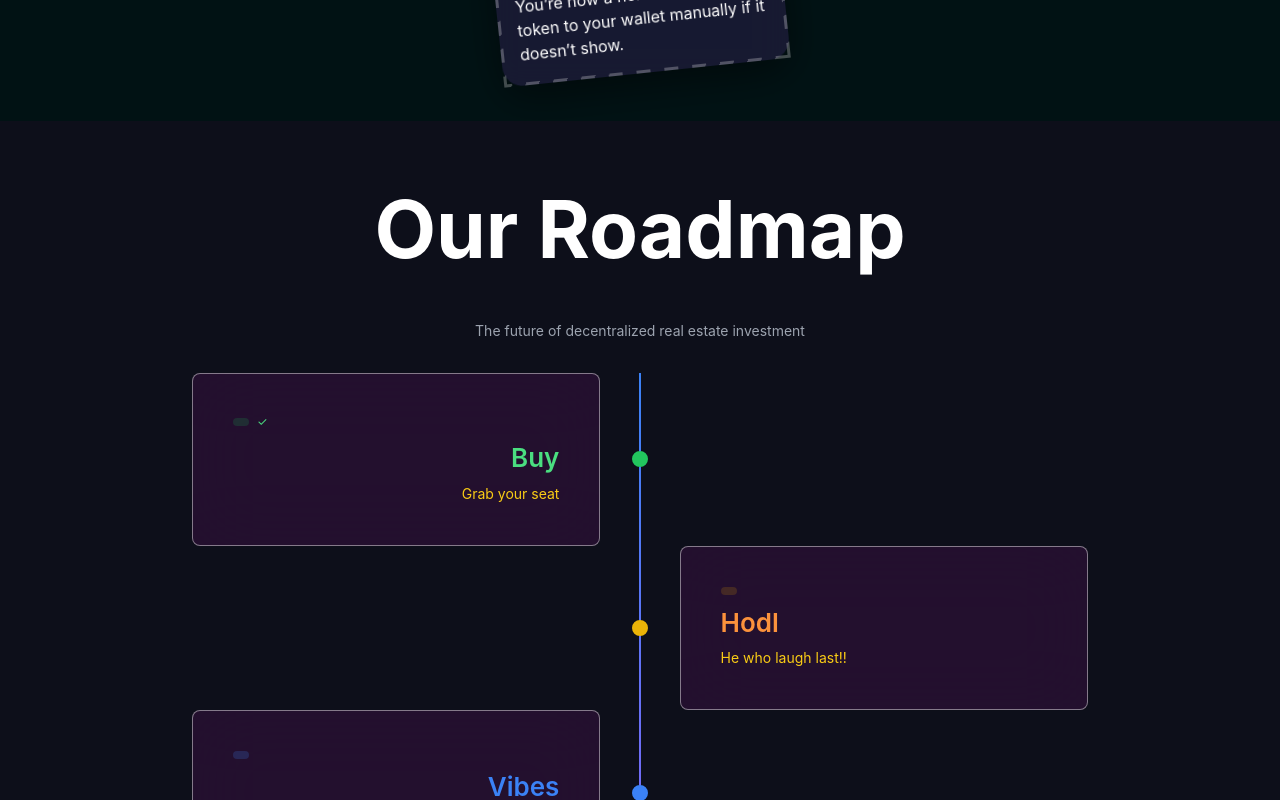
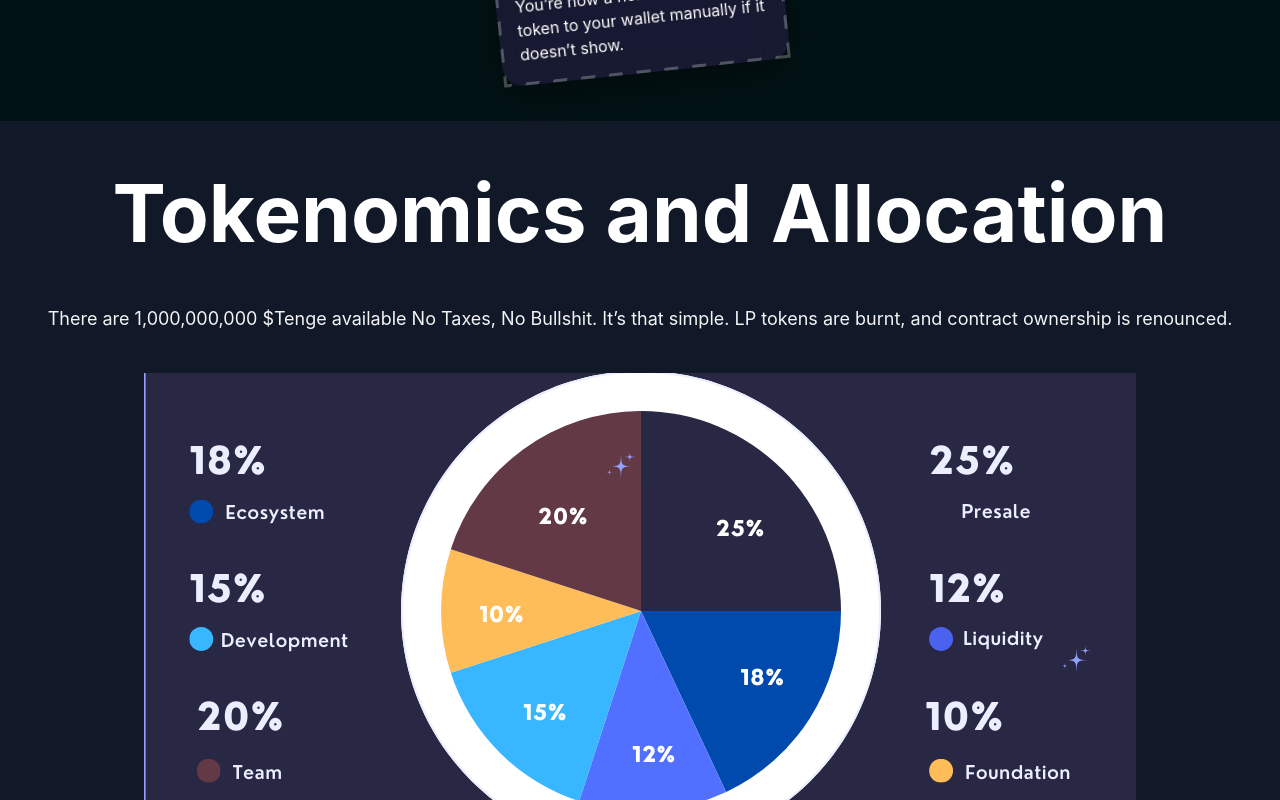
Before and after one commit to solomonarts/tengeproj, a React (Create React App) app: page / in a window 1280 px wide. Shown: the part 4040-4840 px from the top of the page. Built offline with nearby package versions, Linux system fonts and the light colour scheme.

Commit message:
no roadmap

```diff
--- a/src/App.js
+++ b/src/App.js
@@ -534,7 +534,7 @@
         <AboutSection />
         <ContractSection />
         <HowTo />
-        <Roadmap />
+        {/* <Roadmap /> */}
         <TokenomicsSection />
         <EventsSection />
         <SubmissionBanner />
```
Also changed, not shown: 7 other files (tests, documents, lock files or other folders).
